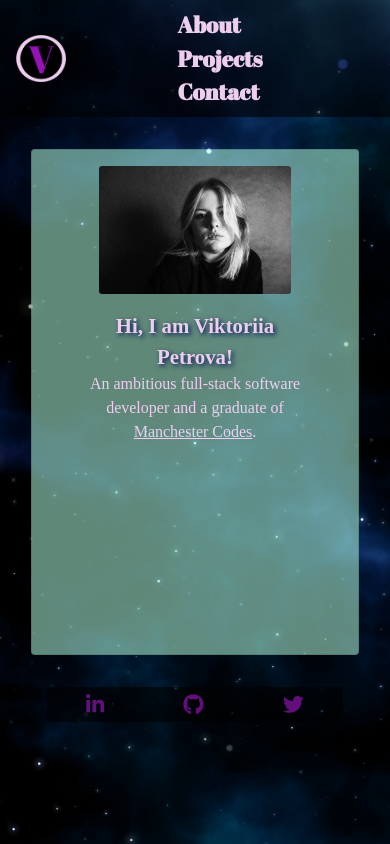
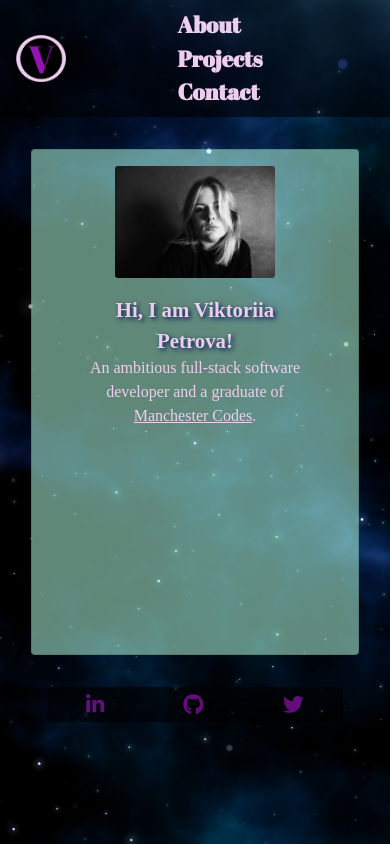
Before and after one commit to etrovavica1221/vik-petrova-portfolio, a React (Create React App) app: page / in a window 390 px wide. Built offline with nearby package versions, Linux system fonts and the light colour scheme; a web font is replaced by a local one.

Commit message:
Add responsive design for profile

```diff
--- a/src/Home.js
+++ b/src/Home.js
@@ -1,5 +1,6 @@
 import React from 'react';
 import { Card, CardImg, CardTitle, CardText} from 'reactstrap';
+
 import SocialMobile from './SocialMobile.js';
 import './styles/Home.css';
 
--- a/src/styles/Home.css
+++ b/src/styles/Home.css
@@ -1,5 +1,4 @@
 @import url("https://fonts.googleapis.com/css2?family=Sansita+Swashed:wght@500&display=swap");
-/* purple from logo #9614b7 */
 
 #aboutMe-container {
   display: flex;
@@ -14,7 +13,7 @@
 #profile-wrap {
   margin: auto;
   width: 40%;
-  height: 50%;
+  height: 30vh;
 }
 
 #my-info {
@@ -39,11 +38,18 @@
   text-shadow: 2px 2px 5px #031553;
 }
 
-@media only screen and (max-width: 3500px) {
-    #profile-wrap {
-        height: 35em;
-        width: 48em;
-    }
+/* @media only screen and (max-width: 3500px) {
+  #profile-wrap {
+      height: 35em;
+      width: 48em;
+  }
+} */
+
+@media only screen and (min-width: 2501px) {
+  #aboutMe-container {
+    max-width: 76%;
+    max-height: 65vh;
+  }
 }
 
 @media only screen and (max-width: 2500px) {
@@ -56,8 +62,8 @@
   }
 
   #profile-wrap {
-    height: 26em;
-    width: 40em;
+    height: 33em;
+    width: 46em;
   }
 }
 
@@ -72,8 +78,8 @@
   }
 
   #profile-wrap {
-    height: 20em;
-    width: 28em;
+    height: 26em;
+    width: 38em;
   }
 }
 
@@ -84,11 +90,12 @@
 
   #my-info {
     font-size: 1.8em;
+    height: 40%;
   }
 
   #profile-wrap {
-    height: 18em;
-    width: 25em;
+    height: 23em;
+    width: 34em;
   }
 }
 
@@ -99,17 +106,34 @@
 
   #my-info {
     font-size: 1.6em;
-    height: 60%;
-  }
-
-  #profile-wrap {
-    height: 16em;
-    width: 22em;
+    height: 55%;
   }
 
   #aboutMe-container {
     height: 60vh;
     margin: 5em auto 2em auto;
+  }
+
+  #profile-wrap {
+    height: 21em;
+    width: 31em;
+  }
+}
+
+@media only screen and (max-width: 1400px) {
+  #greeting {
+    font-size: 1.6em;
+  }
+
+  #profile-wrap {
+    height: 17em;
+    width: 26em;
+  }
+}
+
+@media only screen and (max-width: 1300px) {
+  #greeting {
+    font-size: 1.5em;
   }
 }
 
@@ -120,11 +144,12 @@
 
   #my-info {
     font-size: 1.5em;
+    height: 48%;
   }
 
   #profile-wrap {
-    height: 14em;
-    width: 20em;
+    height: 15em;
+    width: 22em;
   }
 
   #aboutMe-container {
@@ -167,7 +192,7 @@
 
 @media only screen and (max-width: 600px) {
   #profile-wrap {
-    width: 15em;
+    width: 13em;
   }
 
   #my-info {
@@ -183,7 +208,7 @@
 
 @media only screen and (max-width: 400px) {
   #profile-wrap {
-    height: 8em;
-    width: 12em;
+    height: 7em;
+    width: 10em;
   }
 }
--- a/src/styles/Navbar.css
+++ b/src/styles/Navbar.css
@@ -11,7 +11,7 @@
 
 .nav-item {
     color: #eeceee;
-    margin: auto 3em;
+    margin: auto 2.5em;
     font-size: 1.8em;
     font-family: 'Abril Fatface', cursive;
     font-weight: bold;
@@ -27,8 +27,9 @@ a:hover {
     text-decoration: none;
 }
 
-@media only screen and (max-width: 992px) {
+@media only screen and (max-width: 991px) {
     .nav-item {
+        margin: auto 0em;
         font-size: 1.4em;
     }
 
```
Lines whose indentation alone changed are shown as unchanged.
